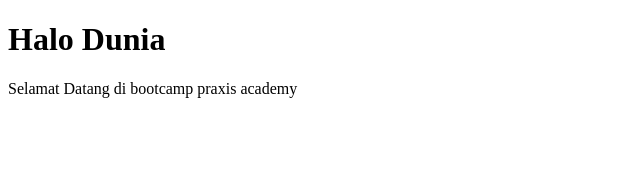
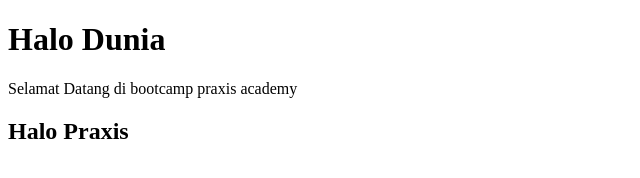
Before and after one commit to HarryJuliansyFikriSemendawai/belajar-git, a plain HTML site: page index.html in a window 1280 px wide. Shown: the whole page, without its empty margins (0-640 px from the left). Drawn offline with Linux system fonts and the light colour scheme.

Commit message:
Halo Praxis

```diff
--- a/index.html
+++ b/index.html
@@ -7,4 +7,7 @@
         <h1>Halo Dunia</h1>
         <p>Selamat Datang di bootcamp praxis academy</p>
     </body>
+    <body>
+        <h2>Halo Praxis</h2>
+    </body>
 </html>
```
